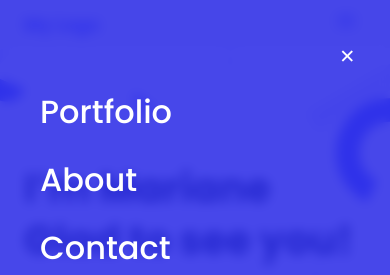
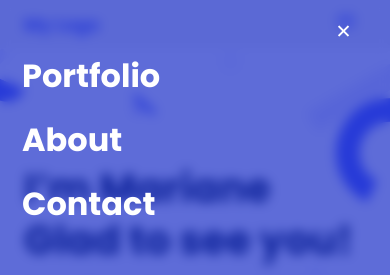
Before and after one commit to yodit93/My-portfolio, a website: page index.html in a window 390 px wide. Both pictures are taken after a click on the link 346 px from the left and 27 px from the top of the page. Shown: the top 275 px of the page. Drawn offline with Linux system fonts and the light colour scheme.

Commit message:
Add modified style for mobile menu pop up

```diff
--- a/styles/style.css
+++ b/styles/style.css
@@ -5,6 +5,7 @@
 }
 
 body {
+  width: 100%;
   background: #f6f6f6;
   font-family: 'Poppins', sans-serif;
   margin: 0;
@@ -62,23 +63,23 @@ p {
 }
 
 .click-event.show {
+  display: block;
   position: absolute;
   height: 100vh;
-  display: block;
   left: 0;
   right: 0;
   top: 0;
   bottom: 0;
-  background-color: rgba(39, 39, 231, 0.85);
+  background: rgba(9, 30, 195, 0.65);
   backdrop-filter: blur(6px);
 }
 
 .menu-lists {
   display: flex;
   flex-direction: column;
-  gap: 24px;
-  margin-top: 90px;
-  margin-left: 28px;
+  gap: 20px;
+  margin-top: 54px;
+  margin-left: 10px;
   list-style-type: none;
 }
 
@@ -86,7 +87,7 @@ p {
 .abt-nav,
 .cont-nav {
   font-family: 'Poppins', sans-serif;
-  font-weight: 500;
+  font-weight: 600;
   font-size: 32px;
   line-height: 44px;
   text-align: center;
@@ -99,9 +100,9 @@ p {
   position: absolute;
   font-size: 1.2rem;
   color: white;
-  left: 87%;
-  right: 5%;
-  top: 5%;
+  left: 86%;
+  right: 0;
+  top: 2%;
 }
 
 .headline {
```
